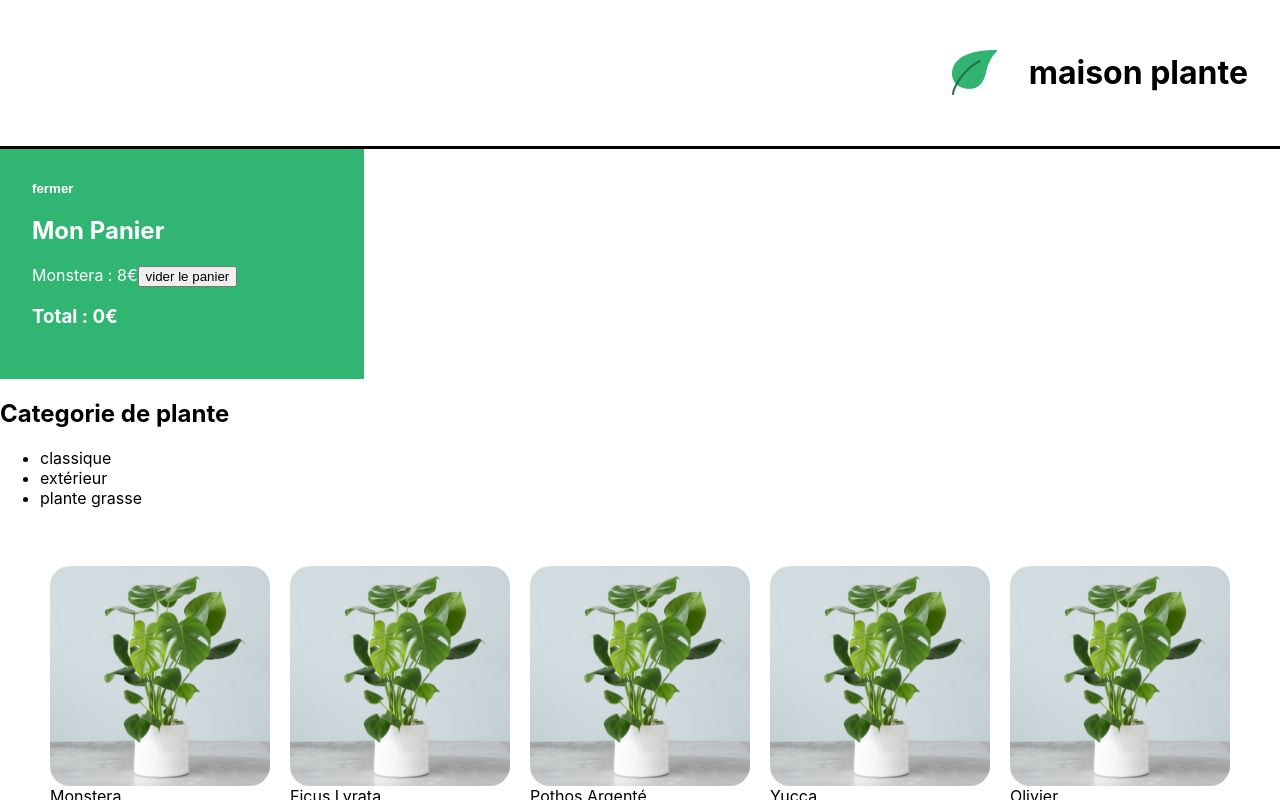
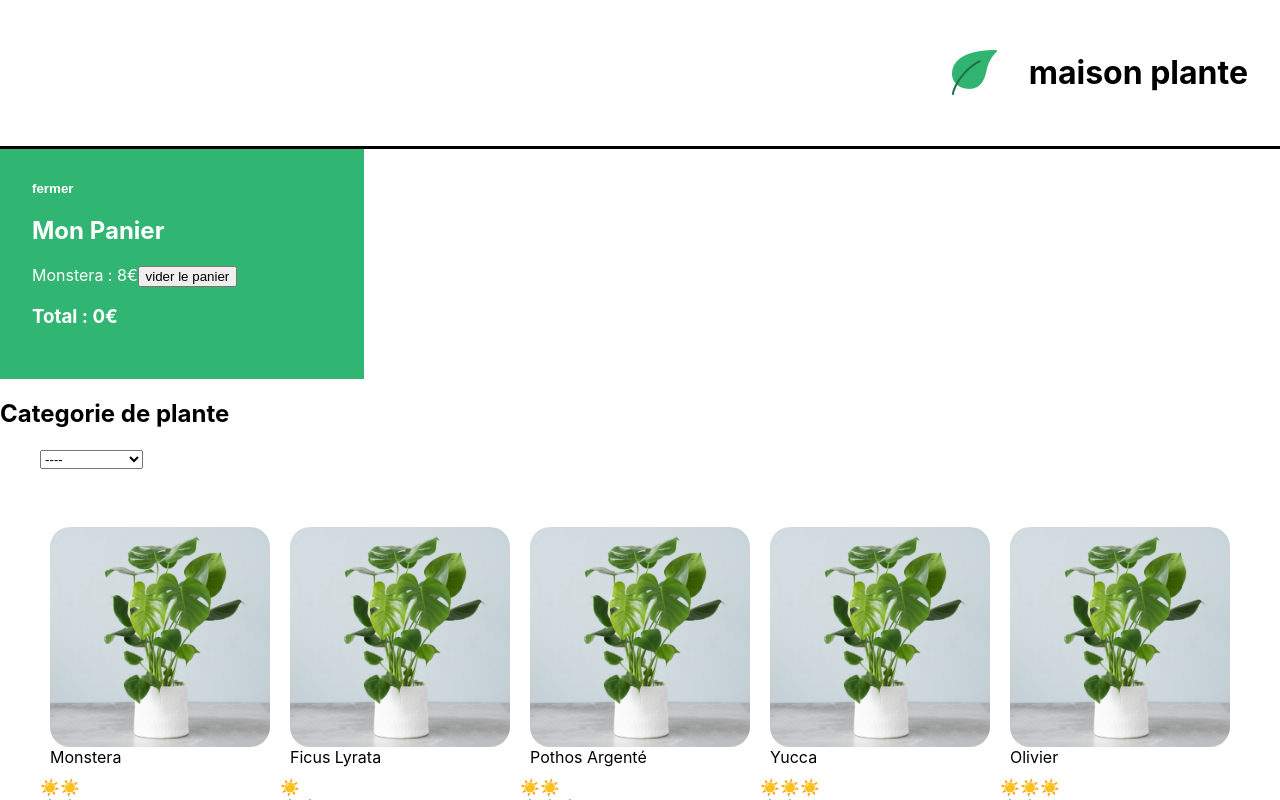
Before and after one commit to chakibaraf/laMaison, a React (Create React App) app: page / in a window 1280 px wide. Shown: the top 800 px of the page. Built offline with nearby package versions, Linux system fonts and the light colour scheme.

Commit message:
fontionnalité ajout article panier

```diff
--- a/src/components/Categorie.js
+++ b/src/components/Categorie.js
@@ -1,21 +1,33 @@
 import React from 'react'
-import { plantList } from '../datas/plantList';
-export default function Categorie() {
+
+
+
+
+
+export default function Categorie({ setActiveCategorie, activeCategorie , categoriesUniques}) {
+/*
     const categoriesUniques = plantList.reduce((acc, plante) => {
         if (!acc.includes(plante.category)) {
             acc.push(plante.category);
         }
         return acc;
-    }, [])
+    }, [])*/
     return (
         <>
             <h2> Categorie de plante</h2>
             <div>
+                <ul>
 
-        <ul>
+                    <select
+                    value={activeCategorie}
+                    onChange={(e)=> setActiveCategorie(e.target.value)}
+                    >
+                        <option value="'">----</option>
                         {categoriesUniques.map((category, index) => (
-                <li key={index}>{category}</li>
+                            <option key={category} value={category}>{category} </option>
                         ))}
+
+                    </select>
                 </ul>
             </div>
         </>
--- a/src/components/ShoppingList.js
+++ b/src/components/ShoppingList.js
@@ -1,12 +1,13 @@
-import React from 'react'
+import React, { useState } from 'react'
 import { plantList } from '../datas/plantList.js'
 import '../styles/ShoppingList.css';
 import PlantItem from './PlantItem.js';
 import QuestionForm from './QuestionForm.js';
 import Categorie from './Categorie.js';
 
-export default function ShoppingList({cart , updateCart}) {
+export default function ShoppingList({ cart, updateCart }) {
 
+    const [activeCategorie, setActiveCategorie] = useState('')
 
 
     // fonction qui permet de rendre unique la categorie de ne pas avoir de doublon
@@ -51,23 +52,33 @@ export default function ShoppingList({cart , updateCart}) {
             <div className='lmj-shopping-list'>
 
 
-                    <Categorie></Categorie>
+                <Categorie
+                    categoriesUniques={categoriesUniques}
+                    activeCategorie={activeCategorie}
+                    setActiveCategorie={setActiveCategorie}
+
+                />
                 <ul className='lmj-plant-list'>
-                    {plantList.map(({ id, cover, name, water, light }) => (
-                        <div>
+                    {plantList.map(({ id, cover, name, water, light, category }) => (
+                        !activeCategorie || activeCategorie === category ? (
+
+                            <div
+                                id={id}
+                            >
 
                                 <PlantItem
-                                id={id}
                                     cover={cover}
                                     name={name}
                                     water={water}
                                     light={light}
 
+
                                 />
-                                <button onClick={()=> updateCart(cart + 1)}>
+                                <button onClick={() => updateCart(cart + 1)}>
                                     ajouter
                                 </button>
                             </div>
+                        ) : null
                     ))}
 
                 </ul>
```
Lines whose indentation alone changed are shown as unchanged.
